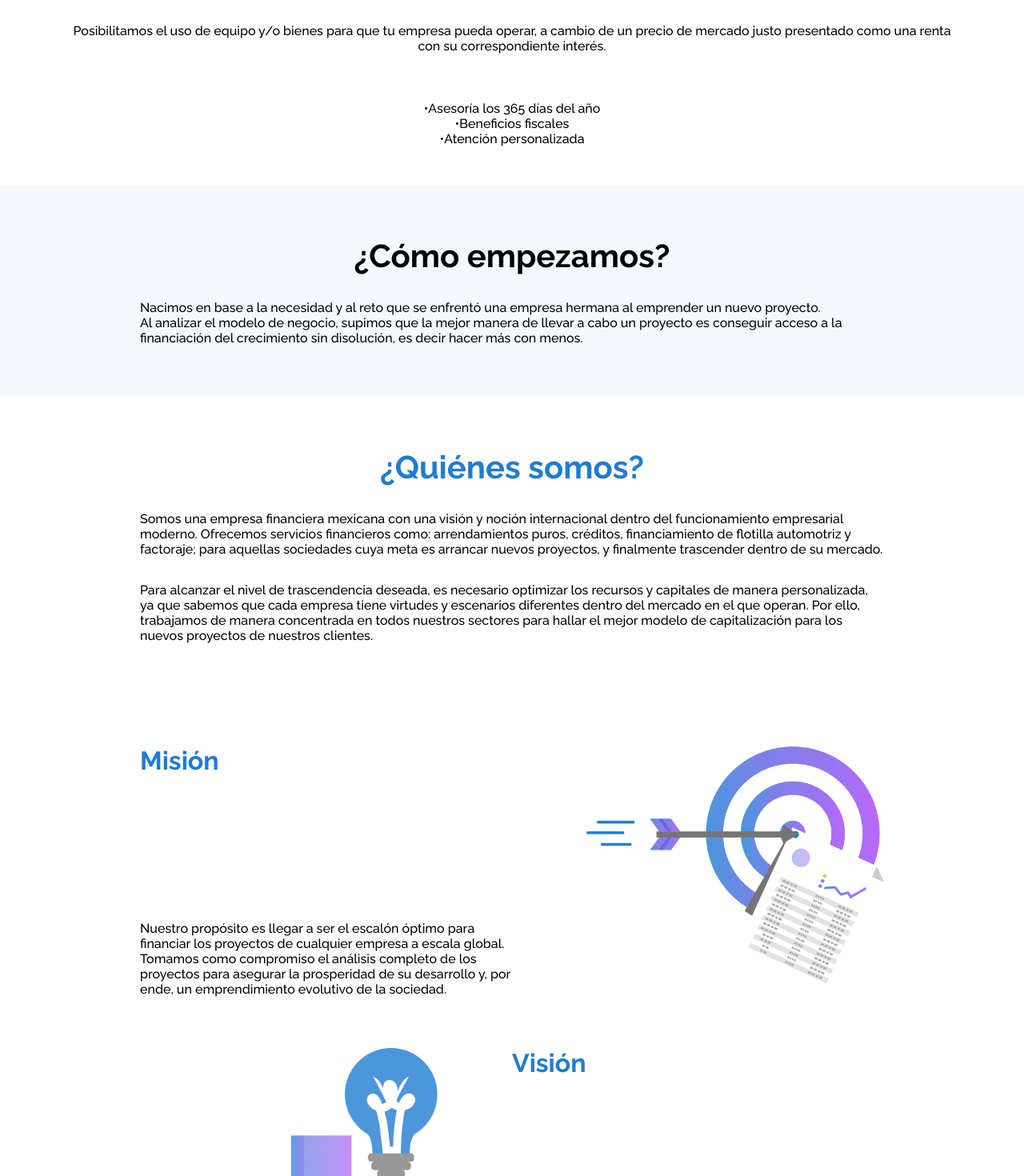
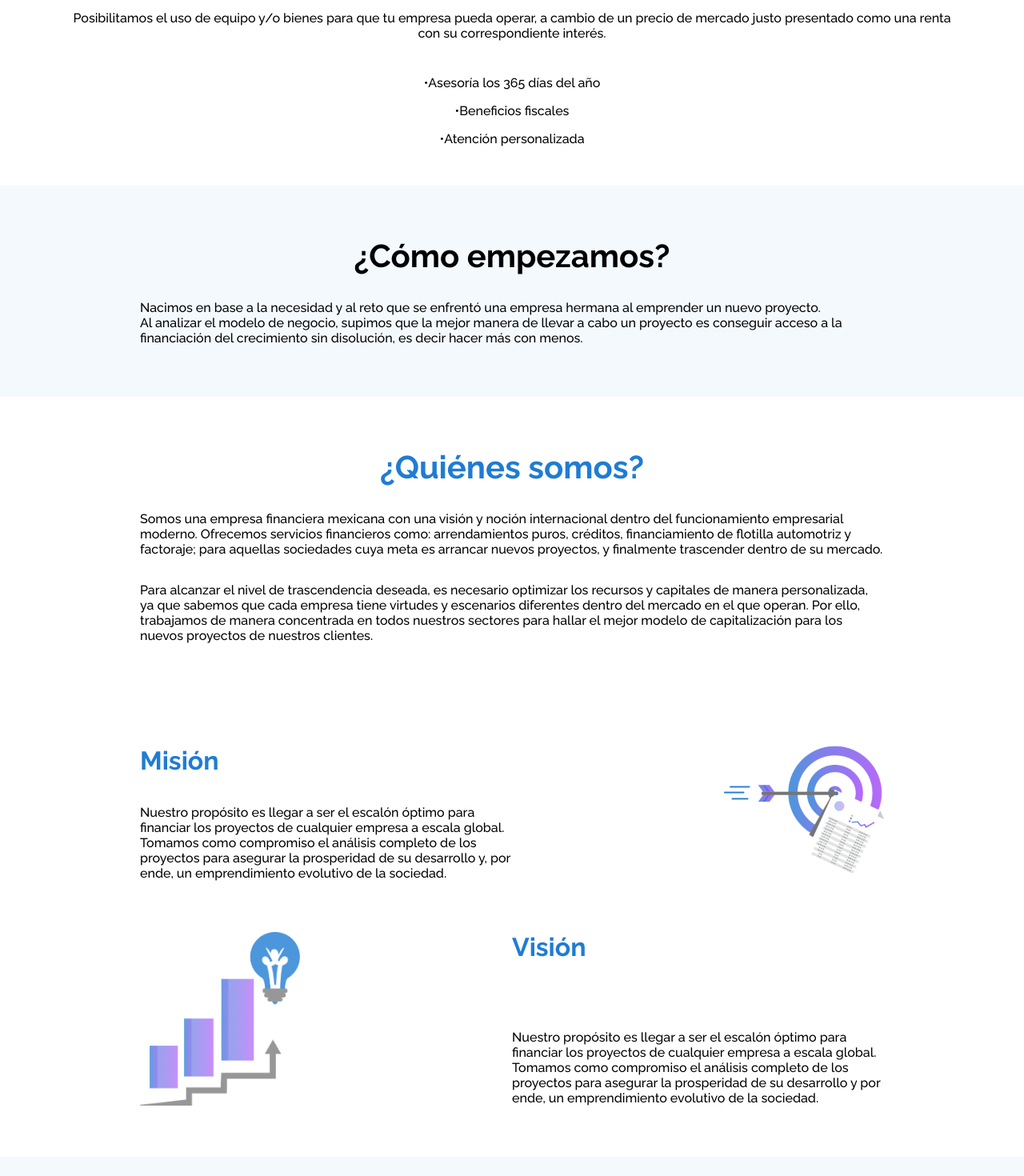
Before and after one commit to eneasbaroni/woodworth, a React (Create React App) app: page / in a window 1280 px wide. Shown: the part 1340-2810 px from the top of the page at 80% size. Built offline with nearby package versions, Linux system fonts and the light colour scheme.

Commit message:
beneficios

```diff
--- a/src/components/Nosotros/nosotros.css
+++ b/src/components/Nosotros/nosotros.css
@@ -75,6 +75,7 @@
 
 .misionImg img, .visionImg img {
   width: 80%;
+  max-width: 200px;
   height: auto;
 }
 
--- a/src/components/Servicios/servicios.css
+++ b/src/components/Servicios/servicios.css
@@ -100,6 +100,7 @@
 .beneficiosContainer p {
   font-size: 1rem;
   font-weight: 500;
+  margin: 0.5rem 0;
 }
 
 /* resposive */
```
